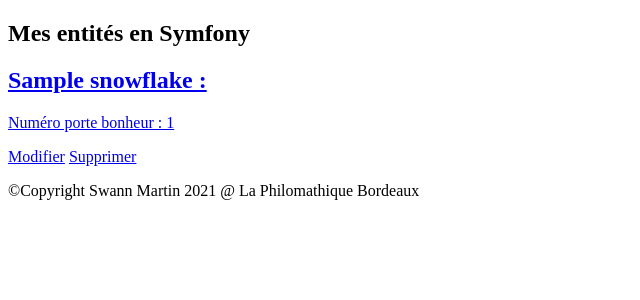
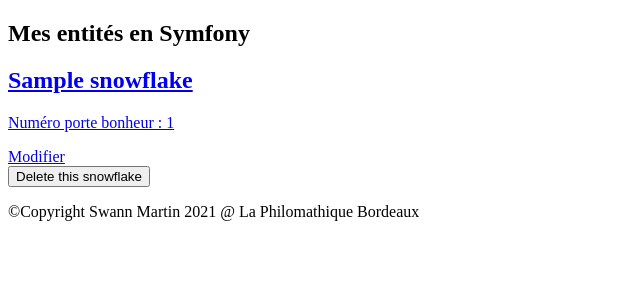
Before and after one commit to swann-martin/random, a Symfony app: template templates/snowstorm/index.html.twig in a window 1280 px wide. Shown: the part 96-396 px from the top of the page, without its empty margins (0-640 px from the left). Run offline with Twig, Linux system fonts and the light colour scheme; the template is opened without the code that fills it: most values are stand-ins (such as "Sample title", 1, 10 or a date in 2020); some libraries are stand-ins or nearby versions.

Commit message:
ajout des fonctions suppression avec vérification par token crf et des messages pour utilisateurs

```diff
--- a/templates/base.html.twig
+++ b/templates/base.html.twig
@@ -7,8 +7,7 @@
 			{% block title %}Welcome!
 			{% endblock %}
 		</title>
-		{# Run `composer require symfony/webpack-encore-bundle`
-														           and uncomment the following Encore helpers to start using Symfony UX #}
+		{# Run `composer require symfony/webpack-encore-bundle` and uncomment the following Encore helpers to start using Symfony UX #}
 		{% block stylesheets %}
 			{{ encore_entry_link_tags('app') }}
 		{% endblock %}
@@ -20,9 +19,15 @@
 	<body>
 		{{ include('./common/_header.html.twig') }}
 
+		{% for type,messages in app.flashes %}
+			{% for message in messages %}
+				<div class="alert {{ type }}">{{message}}</div>
+			{% endfor %}
+		{% endfor %}
+
+
 		{% block body %}{% endblock %}
 
 		{{ include('./common/_footer.html.twig') }}
-
 	</body>
-</html>
+</html></body></html></body></html>
--- a/templates/snowstorm/index.html.twig
+++ b/templates/snowstorm/index.html.twig
@@ -13,8 +13,7 @@
 
 				<a href="{{ path('app_snowflake_show', {id:snowflake.id}) }}">
 					<div class="card card-snow mx-5 p-2" style="width = 12rem;">
-						<h2 class="title">{{snowflake.name}}
-							:</h2>
+						<h2 class="title text-center">{{snowflake.name}}</h2>
 						<div class="card-body ">
 							<div class="card-content">
 
@@ -24,7 +23,12 @@
 
 								<div>
 									<a href="{{path('app_snowflake_edit', {id:snowflake.id} )}}" class="btn btn-dark my-2">Modifier</a>
-									<a href="{{path('app_snowflake_delete', {id:snowflake.id} )}}" class="btn btn-danger my-2">Supprimer</a>
+
+									<form action="{{path('app_snowflake_delete', {id:snowflake.id} )}}" method="POST">
+										<input type="hidden" name="_method" value="DELETE">
+										<input type="hidden" name="csrf_token" value="{{ csrf_token('snow_deletion_' ~ snowflake.id) }}">
+										<input type="submit" name="" value="Delete this snowflake" class="btn btn-danger my-2">
+									</form>
 								</div>
 
 							</div>
```
Also changed, not shown: src/Controller/RandomController.php (+10 -3 lines).
